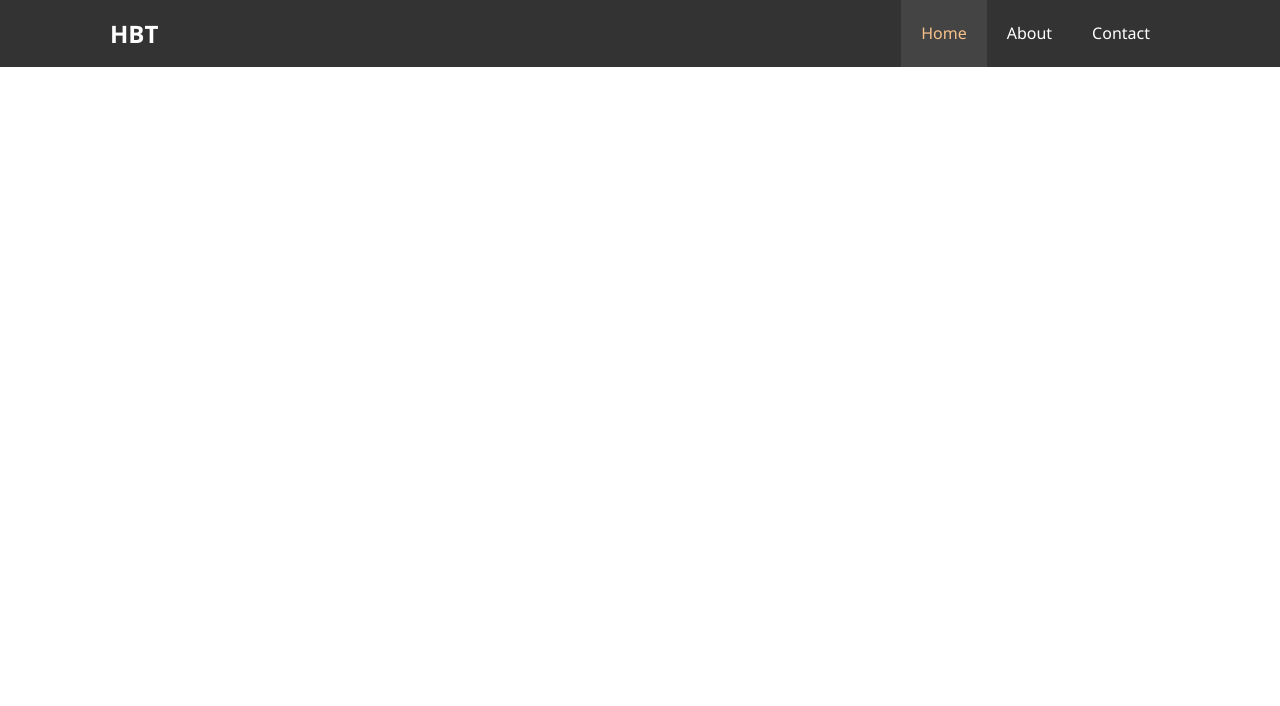
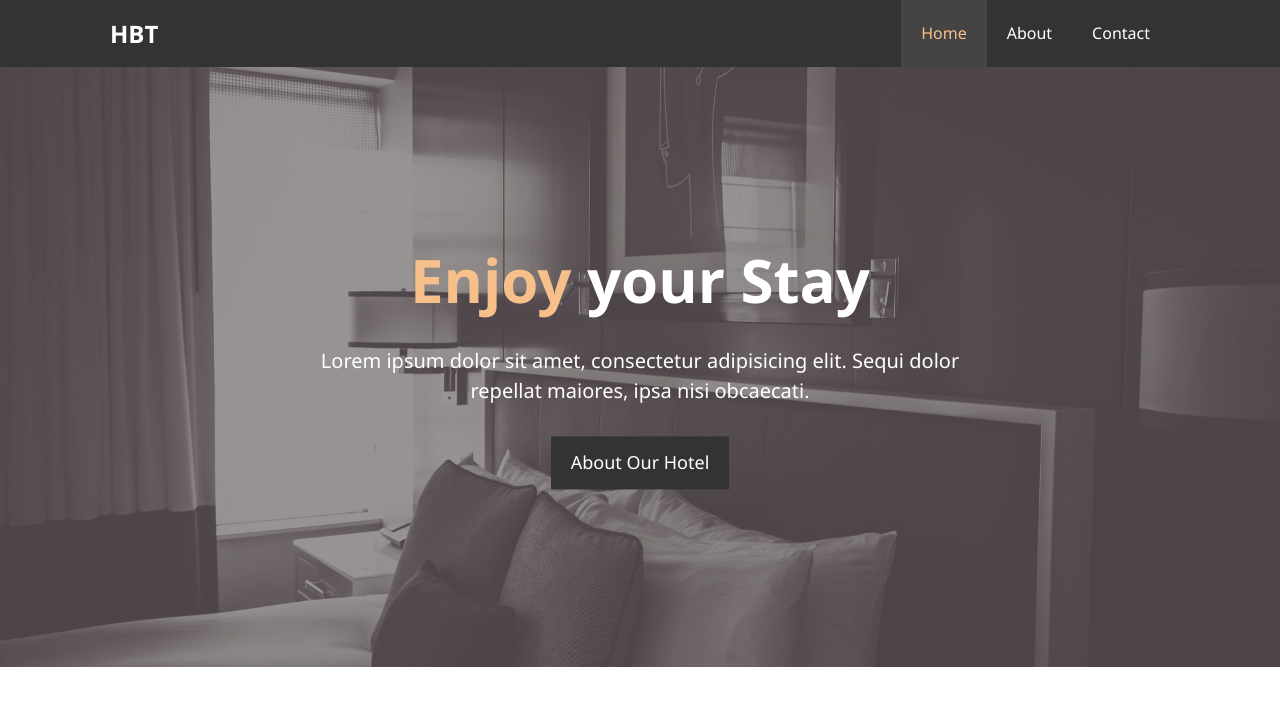
Before and after one commit to amir9976/Hotel-Site, a plain HTML site: page index.html in a window 1280 px wide. Drawn offline with Linux system fonts and the light colour scheme.

Commit message:
Finished showcase area

```diff
--- a/css/style.css
+++ b/css/style.css
@@ -8,8 +8,31 @@
 /* UTILITY CLASSES*/
 .container {
   max-width: 1100px;
-  margin: auto;
+  margin: 0 auto;
   padding: 0 20px;
+}
+
+.text-primary {
+  color: #f7c08a;
+}
+
+.lead {
+  font-size: 20px;
+}
+
+.btn {
+  display: inline-block;
+  background: #333;
+  font-size: 18px;
+  color: #fff;
+  padding: 13px 20px;
+  border: none;
+  cursor: pointer;
+}
+
+.btn:hover {
+  background:  #f7c08a;
+  color: #333;
 }
 
 /* Main Styling */
@@ -73,3 +96,34 @@ p {
   color: #f7c08a;
   transition:  all 0.3s;
 }
+
+/* show-case Styling */
+#showcase {
+  background-image: url('../img/showcase.jpg');
+  background-position: center;
+  background-size: cover;
+  height: 600px;
+  background-repeat: no-repeat;
+  position: relative;
+}
+
+#showcase .showcase-content {
+  color: #fff;
+  margin: 0 auto;
+  text-align: center;
+  position: absolute;
+  top: 50%;
+  left: 50%;
+  transform: translate(-50%, -50%);
+
+}
+
+#showcase .showcase-content h1 {
+  font-size: 60px;
+  line-height: 1.2em;
+}
+
+#showcase .showcase-content p {
+  padding-bottom: 20px;
+  line-height: 1.5em;
+}
--- a/index.html
+++ b/index.html
@@ -20,8 +20,18 @@
           <li><a href="contact.html">Contact</a></li>
         </ul>
       </div>
+    </nav>
 
-    </nav>
+
+  <div id="showcase">
+      <div class="container">
+          <div class="showcase-content">
+              <h1><span class="text-primary">Enjoy </span>your Stay</h1>
+              <p class="lead">Lorem ipsum dolor sit amet, consectetur adipisicing elit. Sequi dolor repellat maiores, ipsa nisi obcaecati.</p>
+              <a class="btn" href="about.html">About Our Hotel</a>
+          </div>
+       </div>
+  </div>
   </header>
 </body>
 </html>
```
